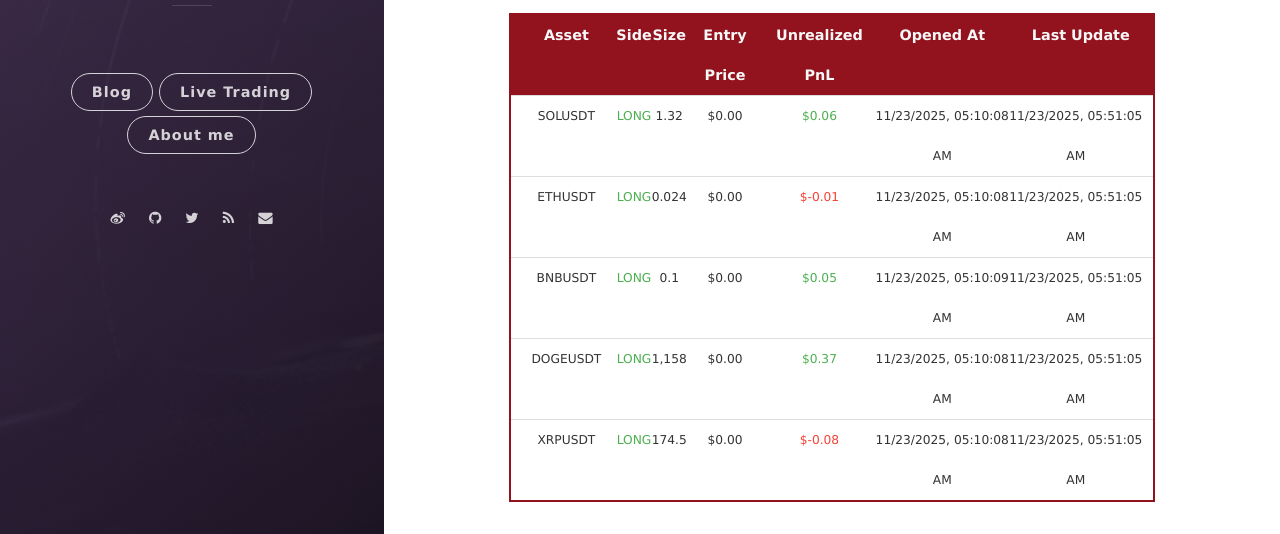
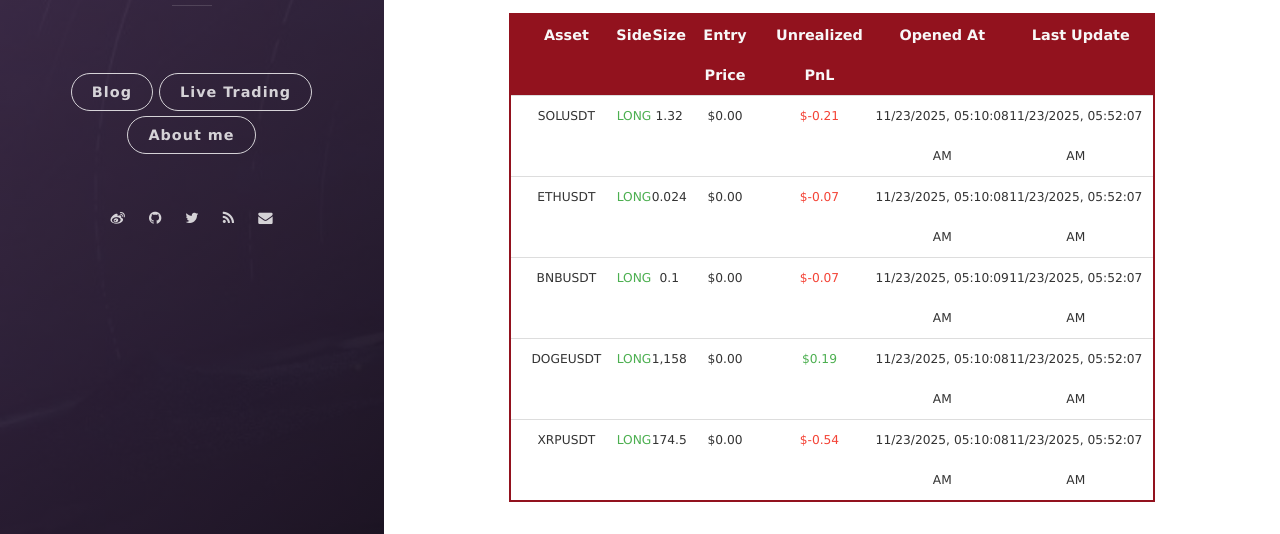
Before and after one commit to leeyegy/leeyegy.github.io, a Jekyll site: the page built from live-trading.html, in a window 1280 px wide and 1188 px high. Shown: the part 586-1120 px from the top of the window. Built offline with Jekyll 4.4.1, drawn with Linux system fonts in a browser that asks for light colours; nearby versions of some CDN libraries.

Commit message:
AccountMonitor: refresh positions 2025-11-23T13:52:07+08:00

```diff
--- a/assets/data/binance/positions.json
+++ b/assets/data/binance/positions.json
@@ -4,44 +4,44 @@
     "side": "LONG",
     "size": 1.32,
     "entryPrice": 0.0,
-    "unrealizedPnl": 0.05981634,
+    "unrealizedPnl": -0.21178897,
     "openedAt": "2025-11-23T13:10:08+08:00",
-    "reportedAt": "2025-11-23T13:51:05+08:00"
+    "reportedAt": "2025-11-23T13:52:07+08:00"
   },
   {
     "symbol": "ETHUSDT",
     "side": "LONG",
     "size": 0.024,
     "entryPrice": 0.0,
-    "unrealizedPnl": -0.01278772,
+    "unrealizedPnl": -0.07425916,
     "openedAt": "2025-11-23T13:10:08+08:00",
-    "reportedAt": "2025-11-23T13:51:05+08:00"
+    "reportedAt": "2025-11-23T13:52:07+08:00"
   },
   {
     "symbol": "BNBUSDT",
     "side": "LONG",
     "size": 0.1,
     "entryPrice": 0.0,
-    "unrealizedPnl": 0.051,
+    "unrealizedPnl": -0.07467024,
     "openedAt": "2025-11-23T13:10:09+08:00",
-    "reportedAt": "2025-11-23T13:51:05+08:00"
+    "reportedAt": "2025-11-23T13:52:07+08:00"
   },
   {
     "symbol": "DOGEUSDT",
     "side": "LONG",
     "size": 1158.0,
     "entryPrice": 0.0,
-    "unrealizedPnl": 0.36525636,
+    "unrealizedPnl": 0.18528,
     "openedAt": "2025-11-23T13:10:08+08:00",
-    "reportedAt": "2025-11-23T13:51:05+08:00"
+    "reportedAt": "2025-11-23T13:52:07+08:00"
   },
   {
     "symbol": "XRPUSDT",
     "side": "LONG",
     "size": 174.5,
     "entryPrice": 0.0,
-    "unrealizedPnl": -0.07632979,
+    "unrealizedPnl": -0.54084704,
     "openedAt": "2025-11-23T13:10:08+08:00",
-    "reportedAt": "2025-11-23T13:51:05+08:00"
+    "reportedAt": "2025-11-23T13:52:07+08:00"
   }
 ]
```
